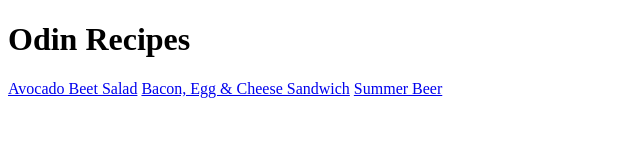
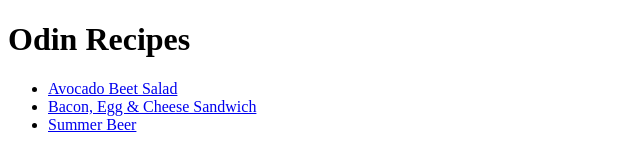
Before and after one commit to prologicz/odin-recipes, a plain HTML site: page index.html in a window 1280 px wide. Shown: the whole page, without its empty margins (0-640 px from the left). Drawn offline with Linux system fonts and the light colour scheme.

Commit message:
Moved recipes into list on homepage

```diff
--- a/index.html
+++ b/index.html
@@ -7,9 +7,11 @@
 
     <body>
         <h1>Odin Recipes</h1>
-        <a href="./recipes/avocado_beet_salad.html">Avocado Beet Salad</a>
-        <a href="./recipes/bacon_egg_cheese_sandwich.html">Bacon, Egg & Cheese Sandwich</a>
-        <a href="./recipes/summer_beer.html">Summer Beer</a>
+        <ul>
+            <li><a href="./recipes/avocado_beet_salad.html">Avocado Beet Salad</a></li>
+            <li><a href="./recipes/bacon_egg_cheese_sandwich.html">Bacon, Egg & Cheese Sandwich</a></li>
+            <li><a href="./recipes/summer_beer.html">Summer Beer</a></li>
+        </ul>
     </body>
 
 </html>
```
